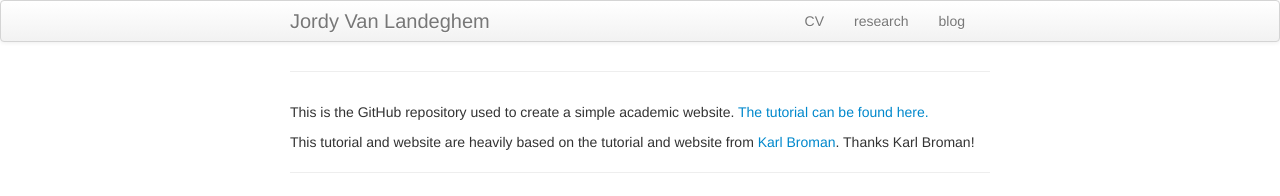
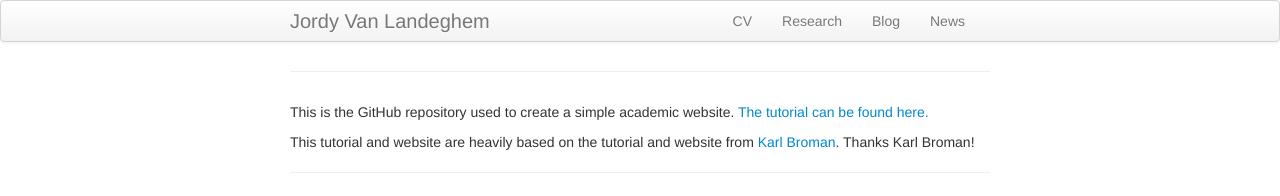
Before and after one commit to Jordy-VL/jordy-vl.github.io, a Jekyll site: the page built from depr_readme.md, in a window 1280 px wide. Shown: the top 196 px of the page. Built offline with Jekyll 4.4.1, drawn with Linux system fonts in a browser that asks for light colours; our own code applies the rules of GitHub Pages for plain Markdown files.

Commit message:
Update default.html

```diff
--- a/_includes/themes/twitter/default.html
+++ b/_includes/themes/twitter/default.html
@@ -36,8 +36,9 @@
           <a class="brand" href="{{ HOME_PATH }}">{{ site.title }}</a>
           <ul class="nav">
               <li><a href="{{ BASE_PATH }}/assets/CV.pdf">CV</a></li>
-              <li><a href="{{ BASE_PATH }}/pages/research.html">research</a></li>
-              <li><a href="{{ BASE_PATH }}/pages/blog.html">blog</a></li>
+              <li><a href="{{ BASE_PATH }}/pages/research.html">Research</a></li>
+              <li><a href="{{ BASE_PATH }}/pages/blog.html">Blog</a></li>
+              <li><a href="{{ BASE_PATH }}/pages/news.html">News</a></li>
           </ul>
         </div>
       </div>
```
